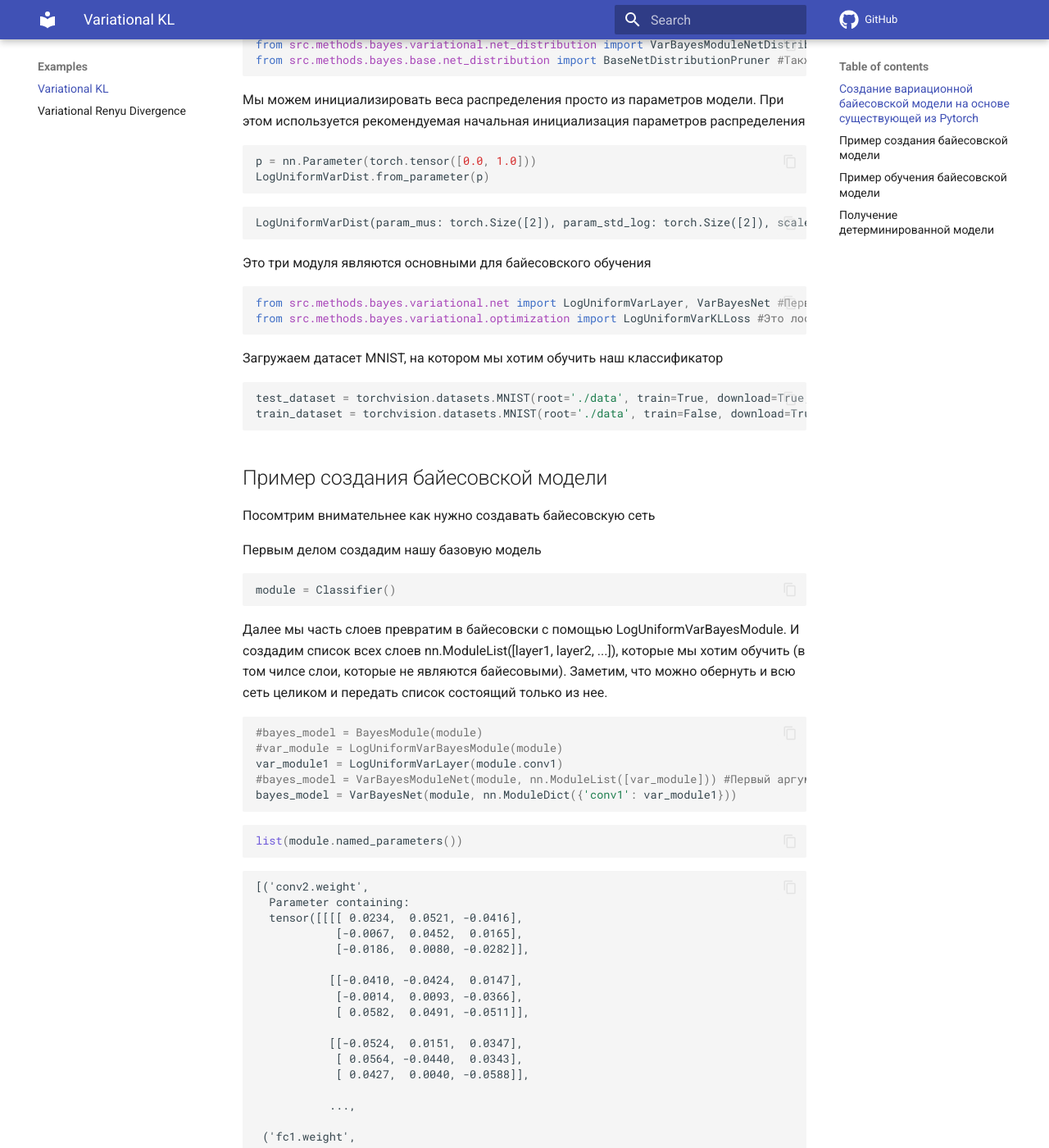
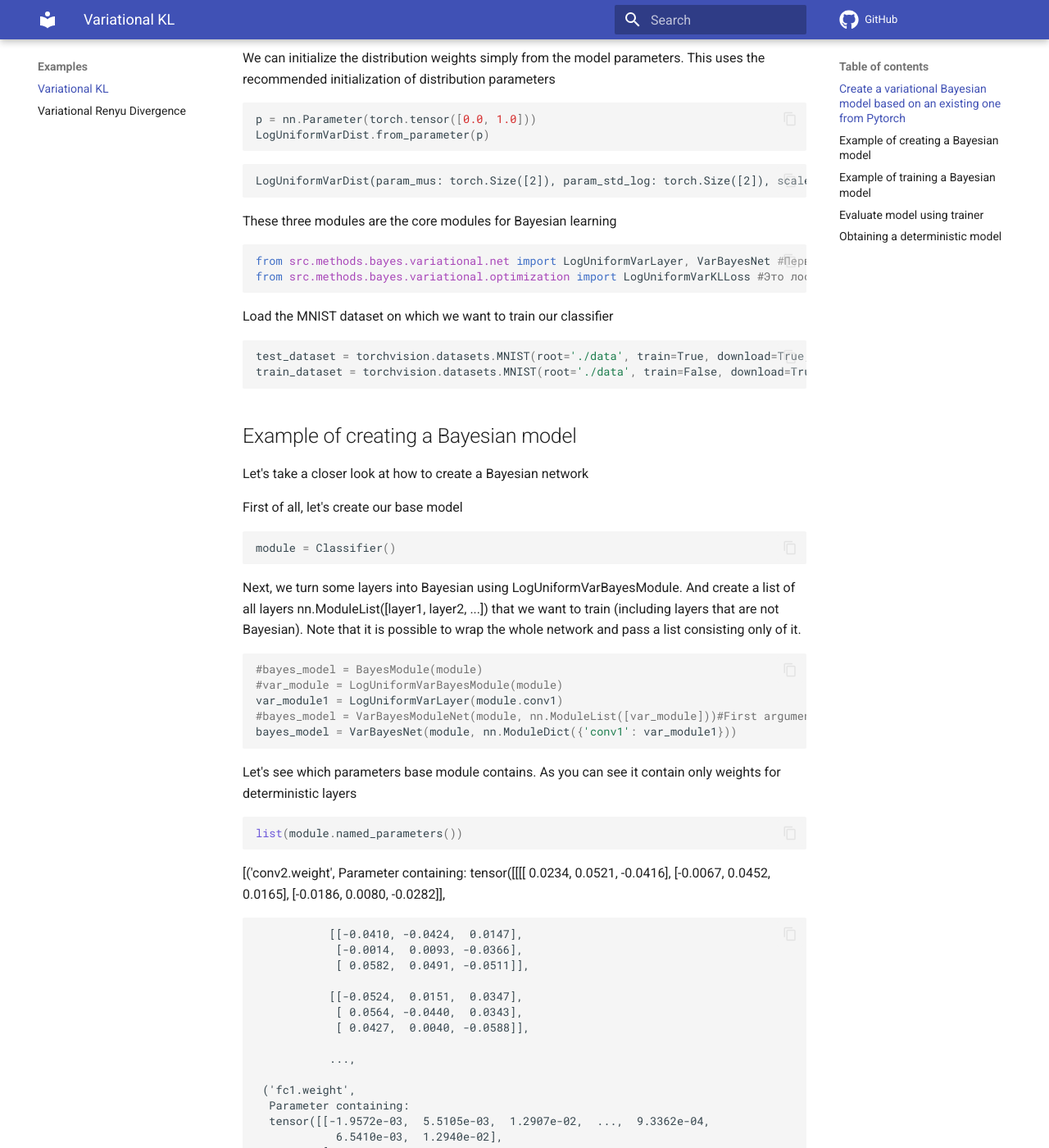
Before and after one commit to intsystems/bayes_deep_compression, an MkDocs documentation site: the page built from docs/variational/examples/main/main.md, in a window 1280 px wide and 1400 px high, scrolled down 1395 px. Shown: the whole window at 82% size. Built offline with MkDocs 1.6.1 and Material for MkDocs 9.7.7, drawn with Linux system fonts in a browser that asks for light colours; comment, search, counter and statistics services are not loaded; some of the changed text lies outside the part shown.

Commit message:
Translate Variational KL example

````diff
--- a/docs/variational/examples/main/main.md
+++ b/docs/variational/examples/main/main.md
@@ -1,4 +1,4 @@
-## Создание вариационной байесовской модели на основе существующей из Pytorch
+## Create a variational Bayesian model based on an existing one from Pytorch
 ```python
 import torch
 import torchvision
@@ -10,7 +10,7 @@ import torch.nn.functional as F
 import sys
 ```
 
-Добавляем путь к нашей библиотеке в переменную окружения
+Add the path to our library to the environment variable
 
 
 ```python
@@ -25,7 +25,7 @@ print(sys.path)
     ['../', '/home/sasha/BMM/bayes_deep_compression/examples', '/home/sasha/anaconda3/lib/python312.zip', '/home/sasha/anaconda3/lib/python3.12', '/home/sasha/anaconda3/lib/python3.12/lib-dynload', '', '/home/sasha/anaconda3/lib/python3.12/site-packages', '/home/sasha/anaconda3/lib/python3.12/site-packages/setuptools/_vendor', '/tmp/tmpfzoa1i3d']
 
 
-Создаем простой классификтор, который будет нашей базовой моделью, кторую мы хотим обучить и запрунить
+Create a simple classifier, which will be our base model, which we want to train and enforce
 
 
 ```python
@@ -52,16 +52,16 @@ class Classifier(nn.Module):
         return x
 ```
 
-Посмотрим как работают распределения в нашей библиотеке(Их не обязательно импортировать для работы и обучения байесовской модели)
+Let's see how the distributions in our library work (they do not have to be imported to work and train the Bayesian model).
 
-Первый вид это привычные нам распределения на числа. Импортируем тот, который используется у нас в модели.
+The first type is the usual distributions on numbers. Let's import the one we use in our model.
 
 
 ```python
 from src.methods.bayes.variational.distribution import LogUniformVarDist
 ```
 
-Первый вид это привычные нам распределения на числа.
+The first kind is our familiar distributions on numbers.
 
 
 ```python
@@ -69,7 +69,7 @@ from src.methods.bayes.variational.net_distribution import VarBayesModuleNetDist
 from src.methods.bayes.base.net_distribution import BaseNetDistributionPruner #Также не обязательно для обучения, но нужен, если вы хотите запрунить модель
 ```
 
-Мы можем инициализировать веса распределения просто из параметров модели. При этом используется рекомендуемая начальная инициализация параметров распределения
+We can initialize the distribution weights simply from the model parameters. This uses the recommended initialization of distribution parameters
 
 
 ```python
@@ -84,7 +84,7 @@ LogUniformVarDist.from_parameter(p)
 
 
 
-Это три модуля являются основными для байесовского обучения
+These three modules are the core modules for Bayesian learning
 
 
 ```python
@@ -92,41 +92,41 @@ from src.methods.bayes.variational.net import LogUniformVarLayer, VarBayesNet #
 from src.methods.bayes.variational.optimization import LogUniformVarKLLoss #Это лосс байесовской модели, который отвечает за тип обучения. Всегда рекомендуется использовать специализированный лосс, но для большинства распределений его нет
 ```
 
-Загружаем датасет MNIST, на котором мы хотим обучить наш классификатор
+Load the MNIST dataset on which we want to train our classifier
 
 
 ```python
 test_dataset = torchvision.datasets.MNIST(root='./data', train=True, download=True, transform=transforms.ToTensor())
 train_dataset = torchvision.datasets.MNIST(root='./data', train=False, download=True, transform=transforms.ToTensor())
 ```
-## Пример создания байесовской модели
-Посомтрим внимательнее как нужно создавать байесовскую сеть
+## Example of creating a Bayesian model
+Let's take a closer look at how to create a Bayesian network
 
-Первым делом создадим нашу базовую модель
+First of all, let's create our base model
 
 
 ```python
 module = Classifier()
 ```
 
-Далее мы часть слоев превратим в байесовски с помощью LogUniformVarBayesModule. И создадим список всех слоев nn.ModuleList([layer1, layer2, ...]), которые мы хотим обучить (в том чилсе слои, которые не являются байесовыми). Заметим, что можно обернуть и всю сеть целиком и передать список состоящий только из нее.
+Next, we turn some layers into Bayesian using LogUniformVarBayesModule. And create a list of all layers nn.ModuleList([layer1, layer2, ...]) that we want to train (including layers that are not Bayesian). Note that it is possible to wrap the whole network and pass a list consisting only of it.
 
 
 ```python
 #bayes_model = BayesModule(module)
 #var_module = LogUniformVarBayesModule(module)
 var_module1 = LogUniformVarLayer(module.conv1)
-#bayes_model = VarBayesModuleNet(module, nn.ModuleList([var_module])) #Первый аргумент базовая сеть, второй список всех слоев (где нужные из них являются байесовыми)
+#bayes_model = VarBayesModuleNet(module, nn.ModuleList([var_module]))#First argument is the base network, second is a list of all layers (where the right ones are Bayesian)
 bayes_model = VarBayesNet(module, nn.ModuleDict({'conv1': var_module1}))
 ```
 
+Let's see which parameters base module contains. As you can see it contain only weights for deterministic layers
+```python
 
-```python
 
 list(module.named_parameters())
 
 ```
-
     [('conv2.weight',
       Parameter containing:
       tensor([[[[ 0.0234,  0.0521, -0.0416],
@@ -203,7 +203,7 @@ list(module.named_parameters())
 
 
 
-Посомтрим на струкутру получившейся сети
+Let's take a look at the resulting network structure
 
 
 ```python
@@ -263,7 +263,7 @@ print(bayes_model)
     )
 
 
-У выбранной сети отсутвует prior на параметры
+The selected network has no prior on parameters
 
 
 ```python
@@ -277,14 +277,14 @@ bayes_model.prior
 
 
 
-Посомотрим как выглядит шаг обучения для сети
+Let's see what the learning step looks like for the network
 
 
 ```python
 optimizer = optim.Adam(bayes_model.parameters(), lr=1e-3)
 ```
 
-В целом он ничем не отличается от обычного шага, нам только нужно парвильно агрегировать лоссы от нескольких семплов на одном шаге
+In general, it is no different from a regular step, we just need to correctly aggregate losses from several samples on one step
 
 
 ```python
@@ -309,7 +309,7 @@ out.backward()
 optimizer.step()
 ```
 
-Создать распределение сетей можно просто из распределения на параметры и базовой сети
+You can create a network allocation simply from the allocation to parameters and the base network
 
 
 ```python
@@ -324,7 +324,7 @@ net_distributon_pruner.prune(1.9)
 eval_model = net_distributon.get_model()
 ```
 
-Мы получили модель с той же архитектурой что и изначальная
+We got a model with the same architecture as the original one
 
 
 ```python
@@ -544,7 +412,7 @@ bayes_model.state_dict()
 
 
 
-Forward делается по последнему сохраненному сэмплу. Заметим, что мы нигде не копируем данные, и модели не инкапсулируется. Поэтому, чтобы отвязать, их неободимо скопировать
+Forward is done on the last saved sample. Note that we do not copy the data anywhere, and the model is not encapsulated. Therefore, in order to unlink them, they must be copied
 
 
 ```python
@@ -558,7 +426,7 @@ print(module(torch.zeros_like(image)))
     tensor([[ 0.0305, -0.0716, -0.1202, -0.1129, -0.1449, -0.0620, -0.0262, -0.0984,
               0.0281, -0.0110]], grad_fn=<AddmmBackward0>)
 
-
+We suggest to run this example on GPU
 
 ```python
 device = torch.device("cuda" if torch.cuda.is_available() else "cpu")
@@ -571,8 +439,8 @@ device
     device(type='cuda')
 
 
-## Пример обучения байесовской модели
-Далее мы импортируем несколько модулей для обучения
+## Example of training a Bayesian model
+Next we import several modules for training
 
 
 ```python
@@ -664,7 +532,8 @@ trainer.train(model)
 
       0%|          | 2/4000 [00:03<1:56:51,  1.75s/it]
 
-Посмотрим на качество обученный модели на валидационном датасете
+## Evaluate model using trainer
+Let's look at the quality of the trained model on the validation dataset
 
 ```python
 val_loss = 0.0
@@ -683,8 +552,8 @@ print(f'Loss:{test_result.val_loss}, KL Loss: {test_result.dist_loss}, FitLoss:
 
     Loss:16906.90234375, KL Loss: 1690681.375, FitLoss: 0.09073139727115631, Accuracy 0.98, Prune parameters: 221821.0/421642
 
-## Получение детерминированной модели
-Запруним модель встроенным ее метоом. В качестве детеримнированныой модели выберем MAP оценку
+## Obtaining a deterministic model
+Let's lock the model by its built-in method. As a deterministic model we choose the MAP estimator
 ```python
 model.to(device=device)
 model.prune({'threshold': 1.0})
@@ -692,7 +561,8 @@ model.set_map_params()
 
 ```
 
-Посмотрим на пример классификации
+Let's look at how the model categorizes the numbers
+
 ```python
 image, label = test_dataset[100]
 plt.imshow(image.permute(1, 2, 0), cmap="gray")
@@ -708,7 +578,7 @@ print("Label:", label)
 
 
 
-
+It classify it right and deterministic
 ```python
 torch.max(model(image.cuda()).data, 1)
 ```
````
Also changed, not shown: other parts of docs/variational/examples/main/main.md (+1 -133 lines), 2 other files.
